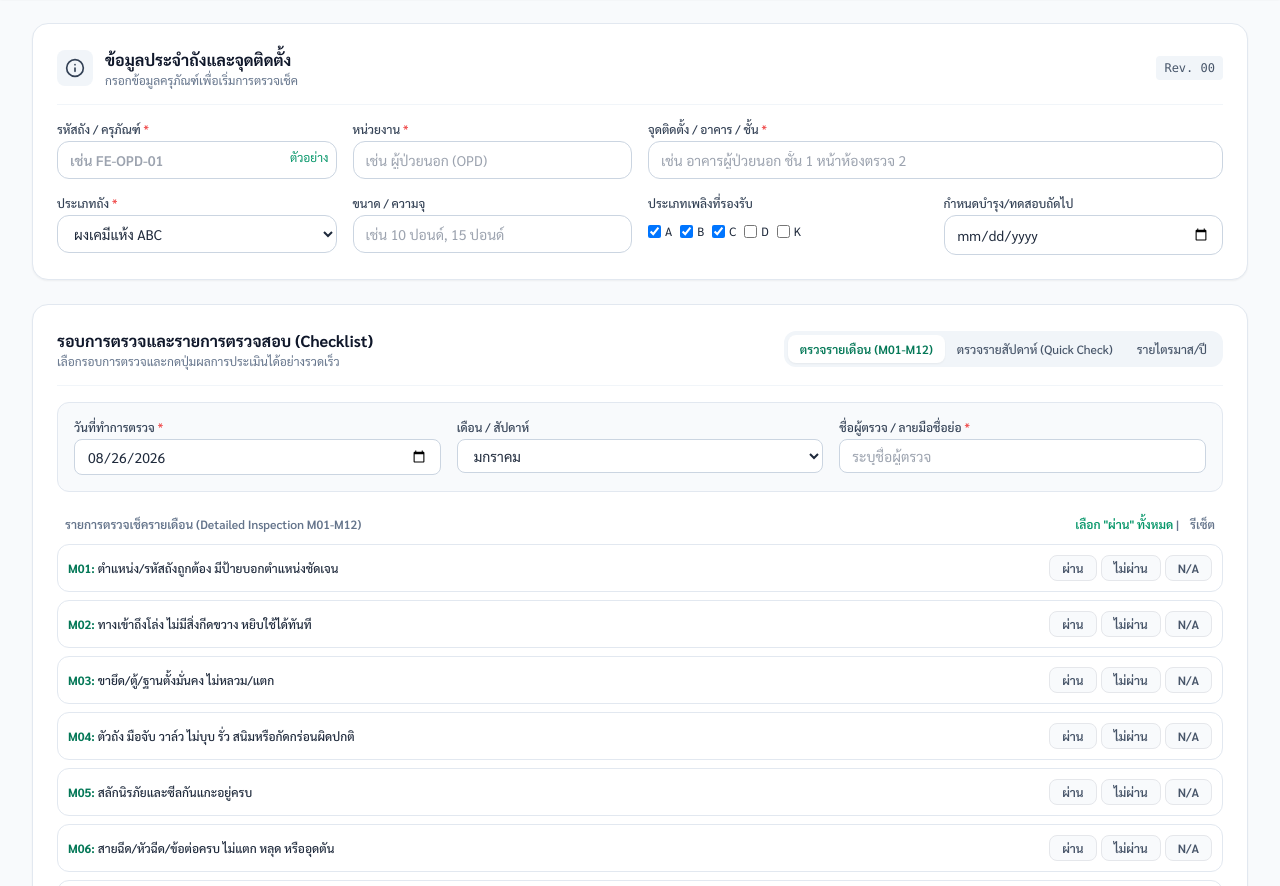
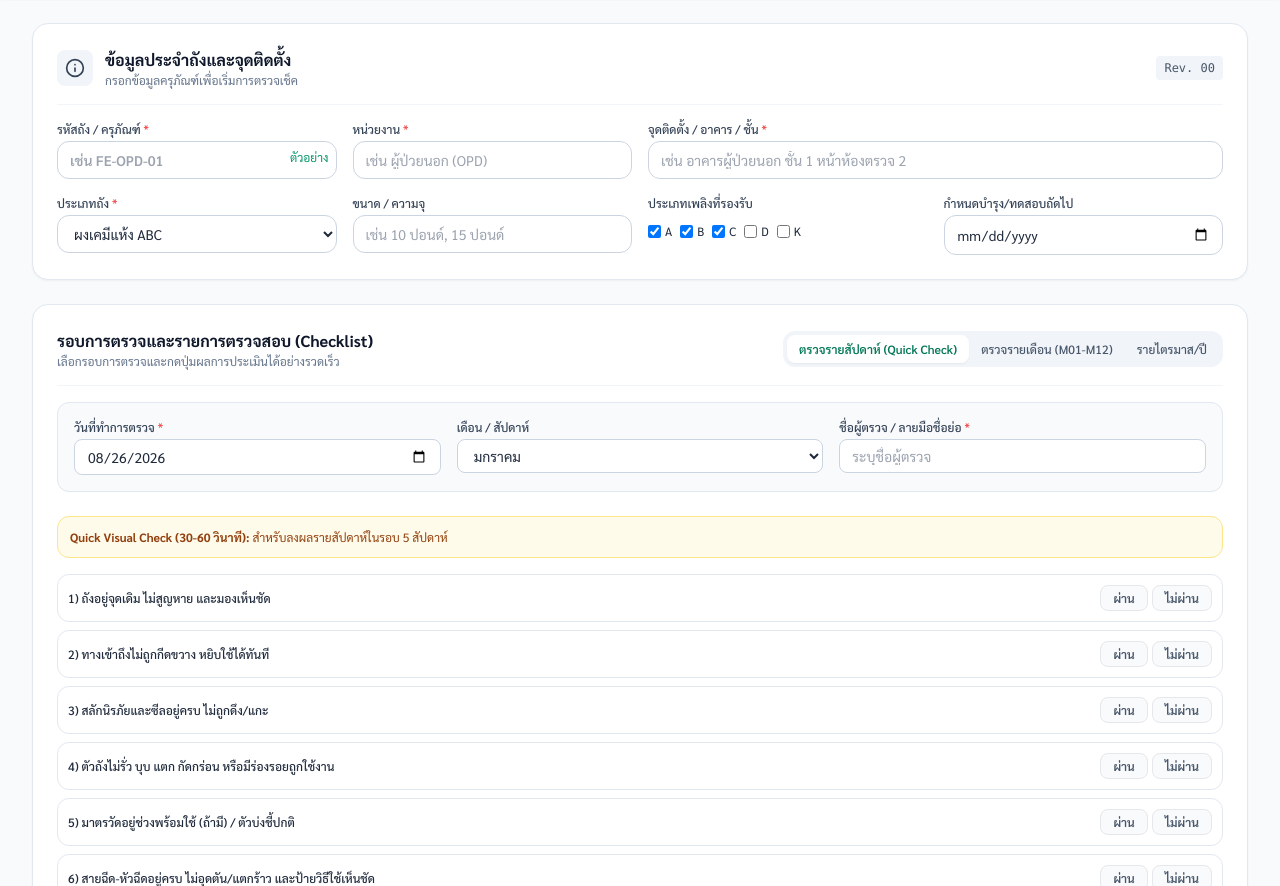
Before and after one commit to mphe3406-lab/FIRE-extinguisher, a plain HTML site: page index.html in a window 1280 px wide. Shown: the part 66-952 px from the top of the page. Drawn offline with nearby package versions, Linux system fonts and the light colour scheme.

Commit message:
Update index.html

```diff
--- a/index.html
+++ b/index.html
@@ -181,8 +181,8 @@
                             <p class="text-xs text-slate-500">เลือกรอบการตรวจและกดปุ่มผลการประเมินได้อย่างรวดเร็ว</p>
                         </div>
                         <div class="flex items-center bg-slate-100 p-1 rounded-xl text-xs font-medium">
-                            <button type="button" onclick="setFormCycle('monthly')" id="cycle-btn-monthly" class="px-3 py-1.5 rounded-lg bg-white text-emerald-700 shadow-sm font-semibold">ตรวจรายเดือน (M01-M12)</button>
-                            <button type="button" onclick="setFormCycle('weekly')" id="cycle-btn-weekly" class="px-3 py-1.5 rounded-lg text-slate-600 hover:text-slate-900">ตรวจรายสัปดาห์ (Quick Check)</button>
+                            <button type="button" onclick="setFormCycle('weekly')" id="cycle-btn-weekly" class="px-3 py-1.5 rounded-lg bg-white text-emerald-700 shadow-sm font-semibold">ตรวจรายสัปดาห์ (Quick Check)</button>
+                            <button type="button" onclick="setFormCycle('monthly')" id="cycle-btn-monthly" class="px-3 py-1.5 rounded-lg text-slate-600 hover:text-slate-900">ตรวจรายเดือน (M01-M12)</button>
                             <button type="button" onclick="setFormCycle('quarterly')" id="cycle-btn-quarterly" class="px-3 py-1.5 rounded-lg text-slate-600 hover:text-slate-900">รายไตรมาส/ปี</button>
                         </div>
                     </div>
@@ -216,8 +216,18 @@
                         </div>
                     </div>
 
-                    <!-- SUB-VIEW 1: Detailed Monthly Checklist (M01 - M12) -->
-                    <div id="checklist-monthly" class="space-y-3">
+                    <!-- SUB-VIEW 1: Weekly Quick Check Section -->
+                    <div id="checklist-weekly" class="space-y-4">
+                        <div class="bg-amber-50 border border-amber-200 p-3 rounded-xl text-xs text-amber-800">
+                            <strong>Quick Visual Check (30-60 วินาที):</strong> สำหรับลงผลรายสัปดาห์ในรอบ 5 สัปดาห์
+                        </div>
+                        <div id="weekly-items-container" class="space-y-2">
+                            <!-- Injected via JS -->
+                        </div>
+                    </div>
+
+                    <!-- SUB-VIEW 2: Detailed Monthly Checklist (M01 - M12) -->
+                    <div id="checklist-monthly" class="hidden space-y-3">
                         <div class="flex justify-between items-center text-xs text-slate-500 px-2 font-semibold">
                             <span>รายการตรวจเช็ครายเดือน (Detailed Inspection M01-M12)</span>
                             <div class="space-x-2">
@@ -228,16 +238,6 @@
 
                         <!-- M01 - M12 Items Generator Target -->
                         <div id="monthly-items-container" class="space-y-2">
-                            <!-- Injected via JS -->
-                        </div>
-                    </div>
-
-                    <!-- SUB-VIEW 2: Weekly Quick Check Section -->
-                    <div id="checklist-weekly" class="hidden space-y-4">
-                        <div class="bg-amber-50 border border-amber-200 p-3 rounded-xl text-xs text-amber-800">
-                            <strong>Quick Visual Check (30-60 วินาที):</strong> สำหรับลงผลรายสัปดาห์ในรอบ 5 สัปดาห์
-                        </div>
-                        <div id="weekly-items-container" class="space-y-2">
                             <!-- Injected via JS -->
                         </div>
                     </div>
```
